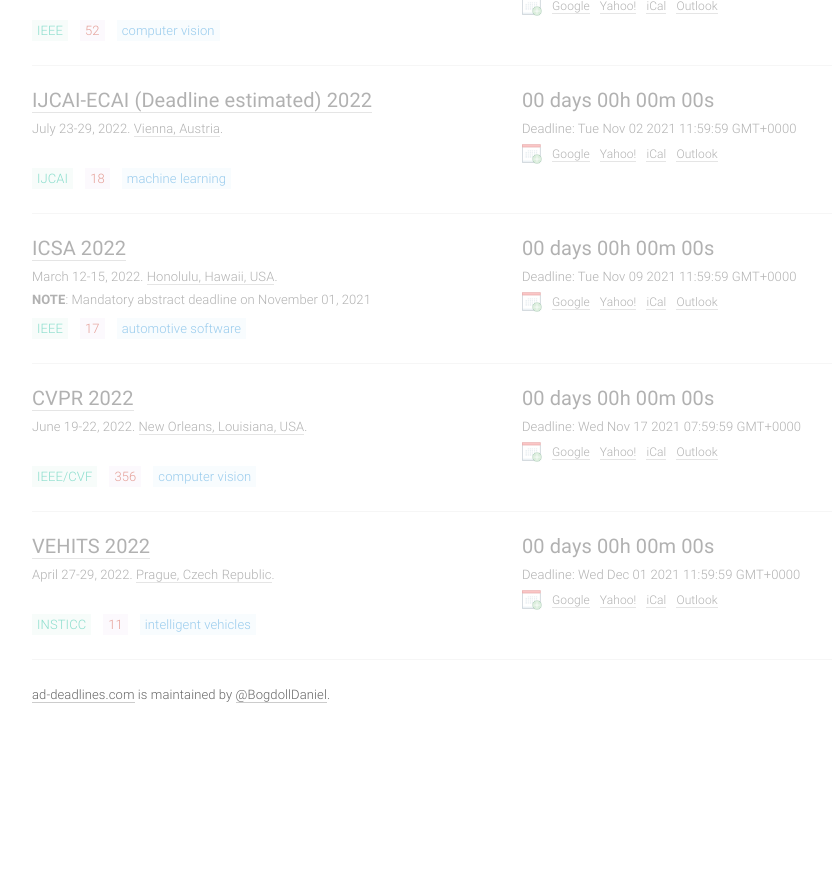
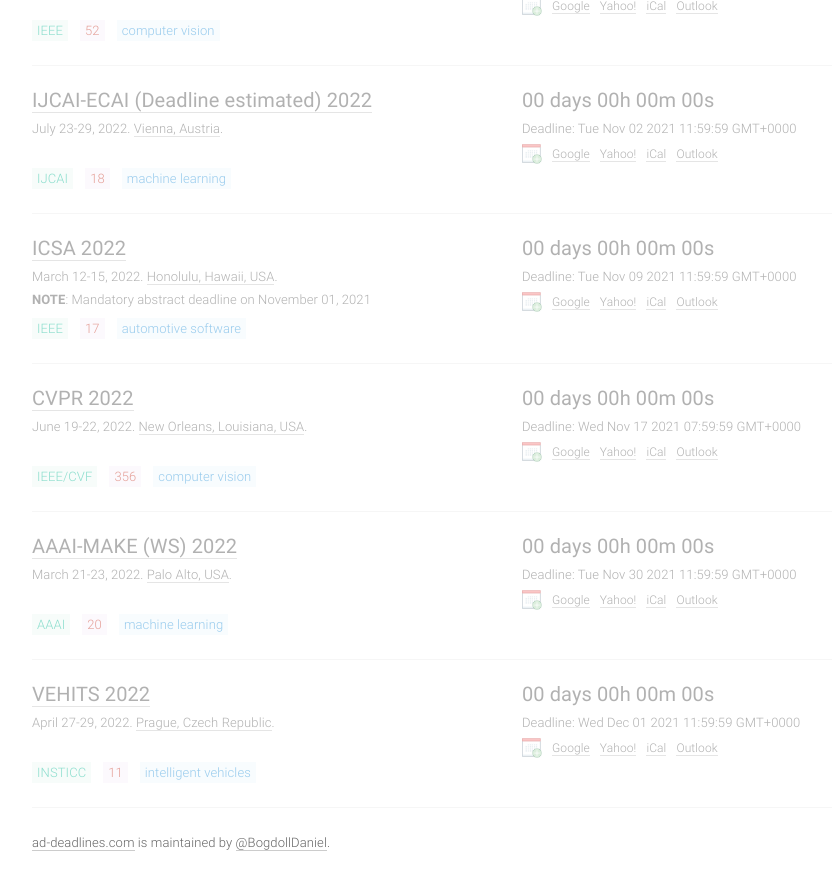
Before and after one commit to paperswithcode/ai-deadlines, a Jekyll site: the page built from index.html, in a window 1280 px wide and 900 px high, scrolled down 13883 px. Shown: the top 890 px of the window, without its empty margins (133-965 px from the left). Built offline with Jekyll 4.4.1, drawn with Linux system fonts in a browser that asks for light colours; comment, search, counter and statistics services are not loaded; before the commit the page ends 14635 px from its top, so only the background shows below that.

Commit message:
Added AAAI-MAKE

```diff
--- a/_data/conferences.yml
+++ b/_data/conferences.yml
@@ -92,7 +92,7 @@
 
 - title: SafeAI (WS)
   long: AAAI Workshop on Artificial Intelligence Safety
-  hindex: 16
+  hindex: 20
   year: 2021
   id: safeai21
   link: https://safeai.webs.upv.es/
@@ -100,6 +100,19 @@
   timezone: UTC-12
   date: Feb 08, 2021
   place: Online
+  sub: ML
+  host: AAAI
+
+- title: AAAI-MAKE (WS)
+  long: AAAI Workshop on Machine Learning and Knowledge Engineering for Hybrid Intelligence
+  hindex: 20
+  year: 2022
+  id: make22
+  link: https://www.aaai-make.info/
+  deadline: '2021-11-29 23:59:59'
+  timezone: UTC-12
+  date: March 21-23, 2022
+  place: Palo Alto, USA
   sub: ML
   host: AAAI
 
```
